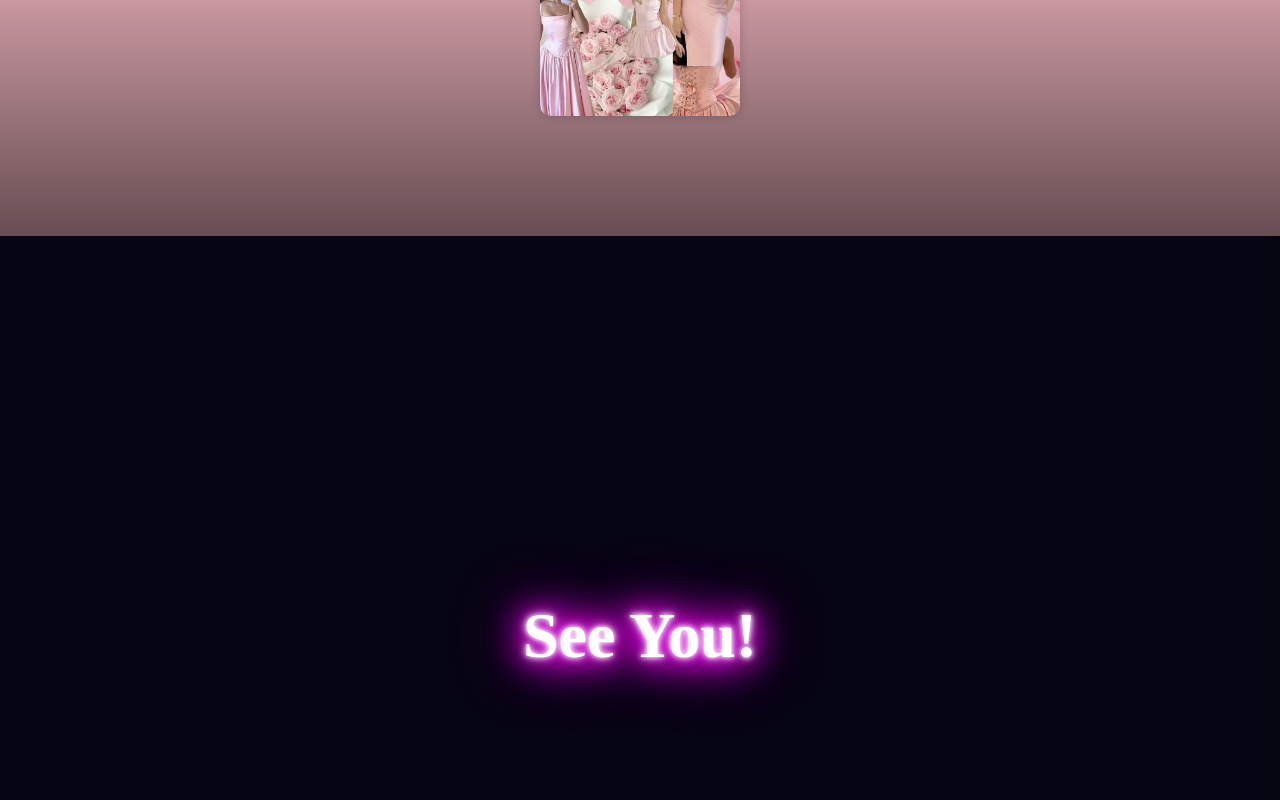
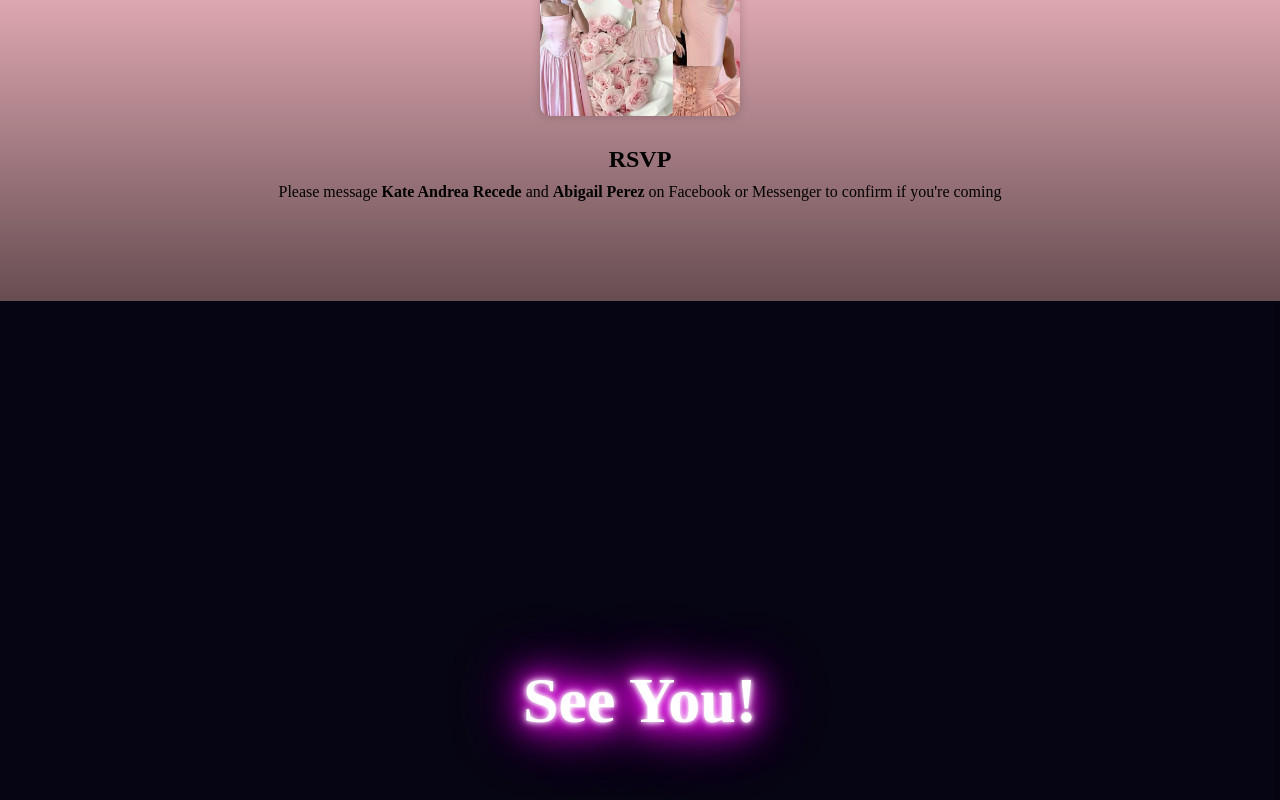
Before and after one commit to KentRecede/Kate-Turns-18, a plain HTML site: page index.html in a window 1280 px wide. Shown: the part 4985-5785 px from the top of the page. Drawn offline with Linux system fonts and the light colour scheme; a web font is replaced by a local one.

Commit message:
minor changes

```diff
--- a/index.html
+++ b/index.html
@@ -144,6 +144,7 @@
             <h3>Ladies</h3>
             <p>Long Dress or Cocktail Dress</p>
 
+
             <div class="carousel">
                 <div class="carousel-track">
                     <img src="img/dresscodewomen2.jpg" alt="Dress Code">
@@ -152,6 +153,10 @@
                 <button class="prev">&#10094;</button>
                 <button class="next">&#10095;</button>
             </div>
+
+            <h2>RSVP</h2>
+            <p>Please message <b>Kate Andrea Recede</b> and <b>Abigail Perez</b> on Facebook or Messenger to confirm if you're coming</p>
+
 
 
         </div>
```
